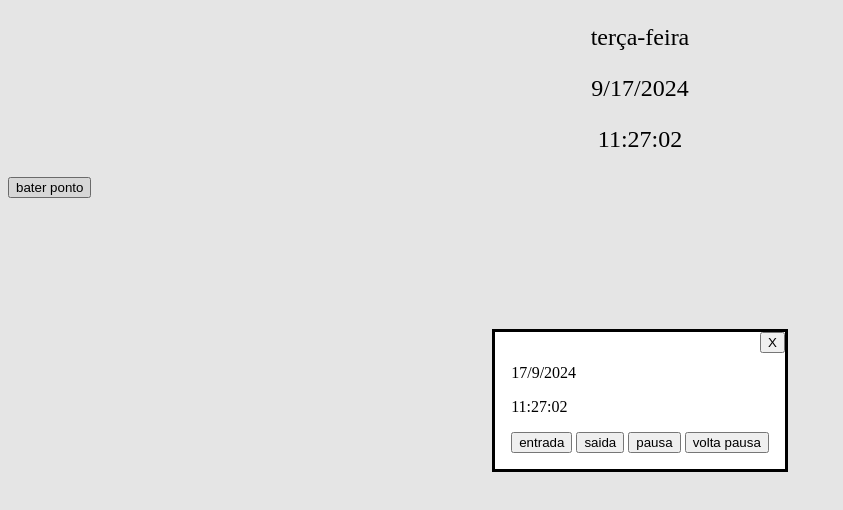
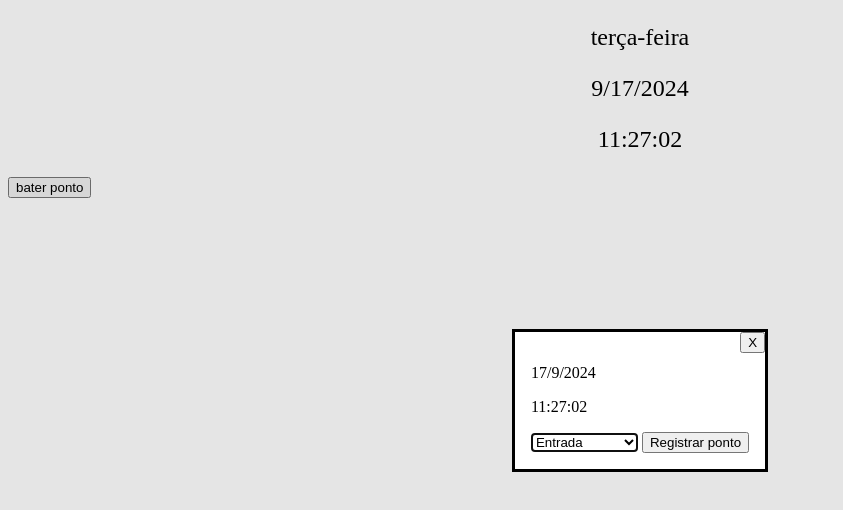
Before and after one commit to Joaosilva07/control-painel, a plain HTML site: page index.html in a window 1280 px wide. Both pictures are taken after a click on the button "bater ponto". Shown: the whole page, without its empty margins (0-843 px from the left). Drawn offline with Linux system fonts and the light colour scheme.

Commit message:
Change: changed the dialog types and added a button

```diff
--- a/index.html
+++ b/index.html
@@ -22,16 +22,19 @@
 
  <dialog id="dialog-point" >
 
-     <p id="dialog-date">data</p>
+    <p id="dialog-date">data</p>
 
-        <p id="dialog-clock">hora</p>
-        <button>entrada</button>
-        <button>saida</button>
-        <button>pausa</button>
-        <button>volta pausa</button>
-        <button id="close-dialog-button">X</button>
+    <p id="dialog-clock">hora</p>
+
+    <select id="action-select">
+        <option value="entrada">Entrada</option>
+        <option value="saida">Saída</option>
+        <option value="pausa">Intervalo</option>
+        <option value="volta_pausa">Volta Intervalo</option>
+    </select>
+    <button id="dialog-register-button">Registrar ponto</button>
+    <button id="close-dialog-button">X</button>
 </dialog>
-
 
 
 
--- a/js/dialog.js
+++ b/js/dialog.js
@@ -19,3 +19,6 @@ function updateDialogClock(){
 }
 
 setInterval(updateDialogClock, 1000);
+
+
+function registerPonto(){}
```
